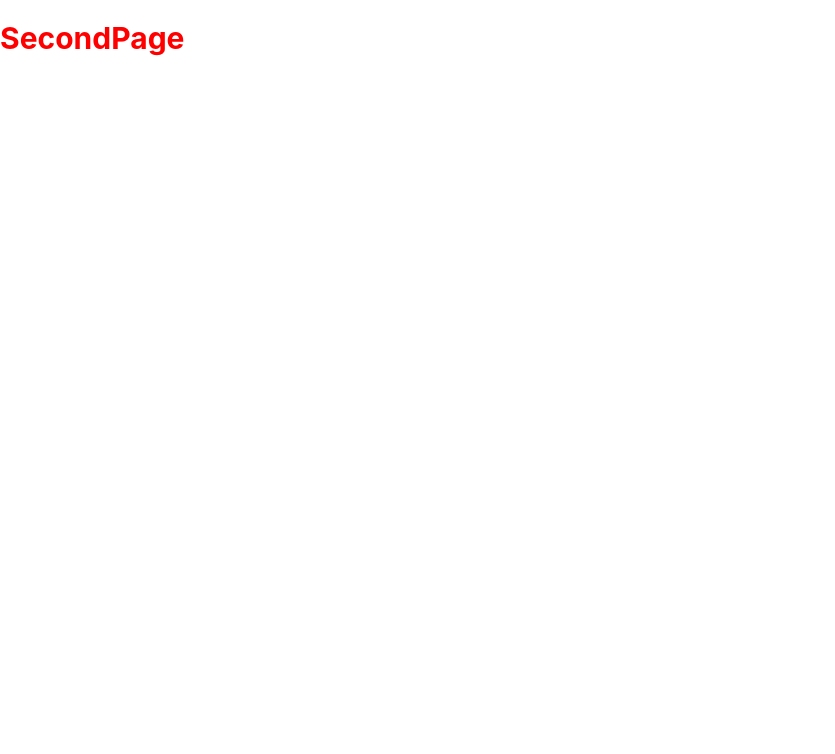
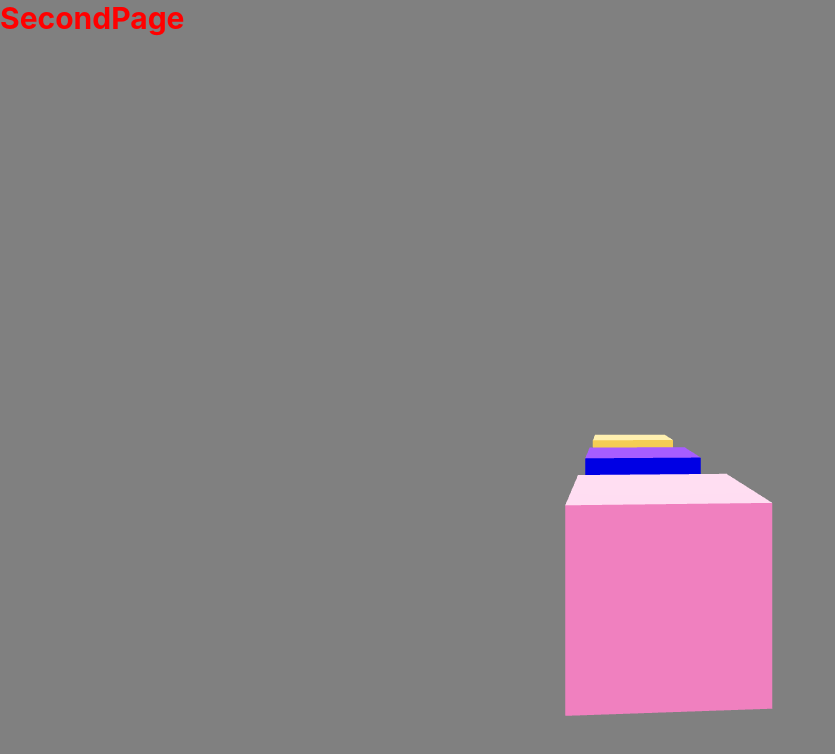
Before and after one commit to TakanoriOkawa/react-three-fiber_gsap_sample, a React (Create React App) app: page /secondPage in a window 1280 px wide. Shown: the top 754 px of the page, without its empty margins (0-835 px from the left). Built offline with nearby package versions, Linux system fonts and the light colour scheme.

Commit message:
three.group animation（useFrameは子コンポーネントに記述する）

```diff
--- /dev/null
+++ b/src/components/second/MainCanvas.tsx
@@ -0,0 +1,58 @@
+import React, { useRef } from 'react'
+import { Canvas, useFrame } from '@react-three/fiber';
+import { Vector3Tuple, Group } from 'three';
+import * as THREE from 'three';
+
+
+function Box2() {
+  const BoxGroup = useRef<THREE.Group>(null);
+
+  useFrame(() => {
+    if(!BoxGroup.current) return;
+    BoxGroup.current.rotation.y += 0.01;
+  })
+
+
+  interface GeometryType {
+    position: Vector3Tuple,
+    color: string,
+  };
+
+  const GeometryInfo:GeometryType[] = [
+    {
+      color: 'orange',
+      position: [-2,-1,0]
+    },
+    {
+      color: 'hotpink',
+      position: [2,-1,0],
+    },
+    {
+      color: 'blue',
+      position: [0,-1,0],
+    }
+  ]
+
+  return (
+    <group ref={BoxGroup}>
+      { GeometryInfo.map((value,index) => (
+        <mesh key={index} position={value.position}>
+          <boxGeometry></boxGeometry>
+          <meshStandardMaterial color={value.color}></meshStandardMaterial>
+        </mesh>
+      ))}
+    </group>
+  )
+}
+
+function MainCanvas() {
+  return (
+    <Canvas>
+      <Box2></Box2>
+      <pointLight power={40} position={[0,10,0]}></pointLight>
+      <ambientLight />
+    </Canvas>
+  )
+}
+
+export default MainCanvas
--- a/src/page/SecondPage.tsx
+++ b/src/page/SecondPage.tsx
@@ -1,13 +1,16 @@
 import React from 'react'
+import MainCanvas from '../components/second/MainCanvas';
 import '../scss/second-page.scss';
 
 function SecondPage() {
   return (
     <div className='second-page'>
       <h1 className="title">SecondPage</h1>
+      <div id="second-canvas">
+        <MainCanvas></MainCanvas>
+      </div>
     </div>
   )
 }
 
-
 export default SecondPage
--- a/src/scss/base/base.scss
+++ b/src/scss/base/base.scss
@@ -6,3 +6,7 @@ body {
   -webkit-font-smoothing: antialiased;
   -moz-osx-font-smoothing: grayscale;
 }
+
+h1,h2,h3,h4,h5,h6 {
+  margin: 0;
+}
--- a/src/scss/second-page.scss
+++ b/src/scss/second-page.scss
@@ -1,6 +1,17 @@
 .second-page{
+  background-color: gray;
+  height: 100vh;
   > .title {
     font-size: 30px;
     color: red;
   }
 }
+
+#second-canvas {
+  width: 100%;
+  height: 100%;
+  position: fixed;
+  z-index: 999;
+  top: 0;
+  left: 0;
+}
```
